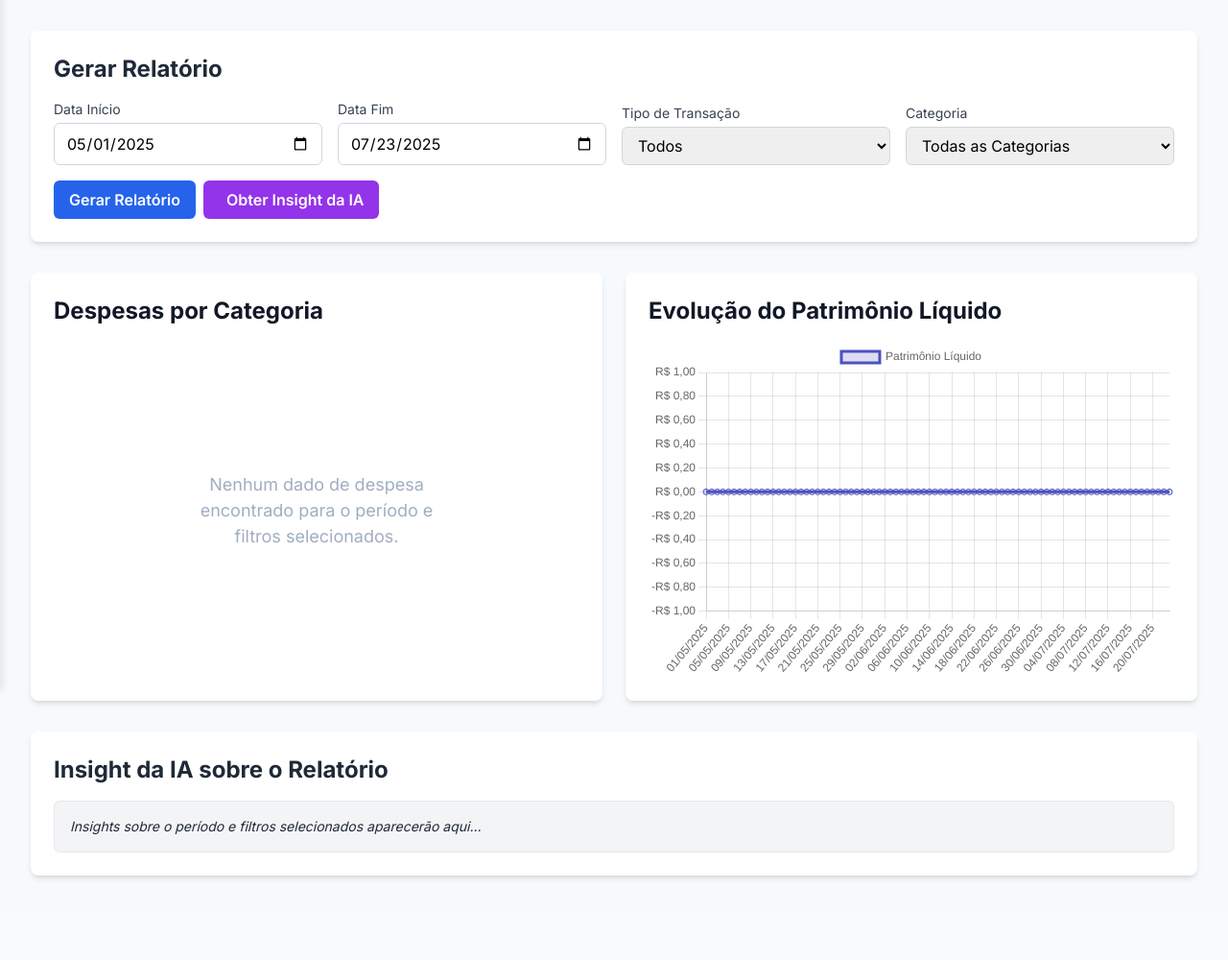
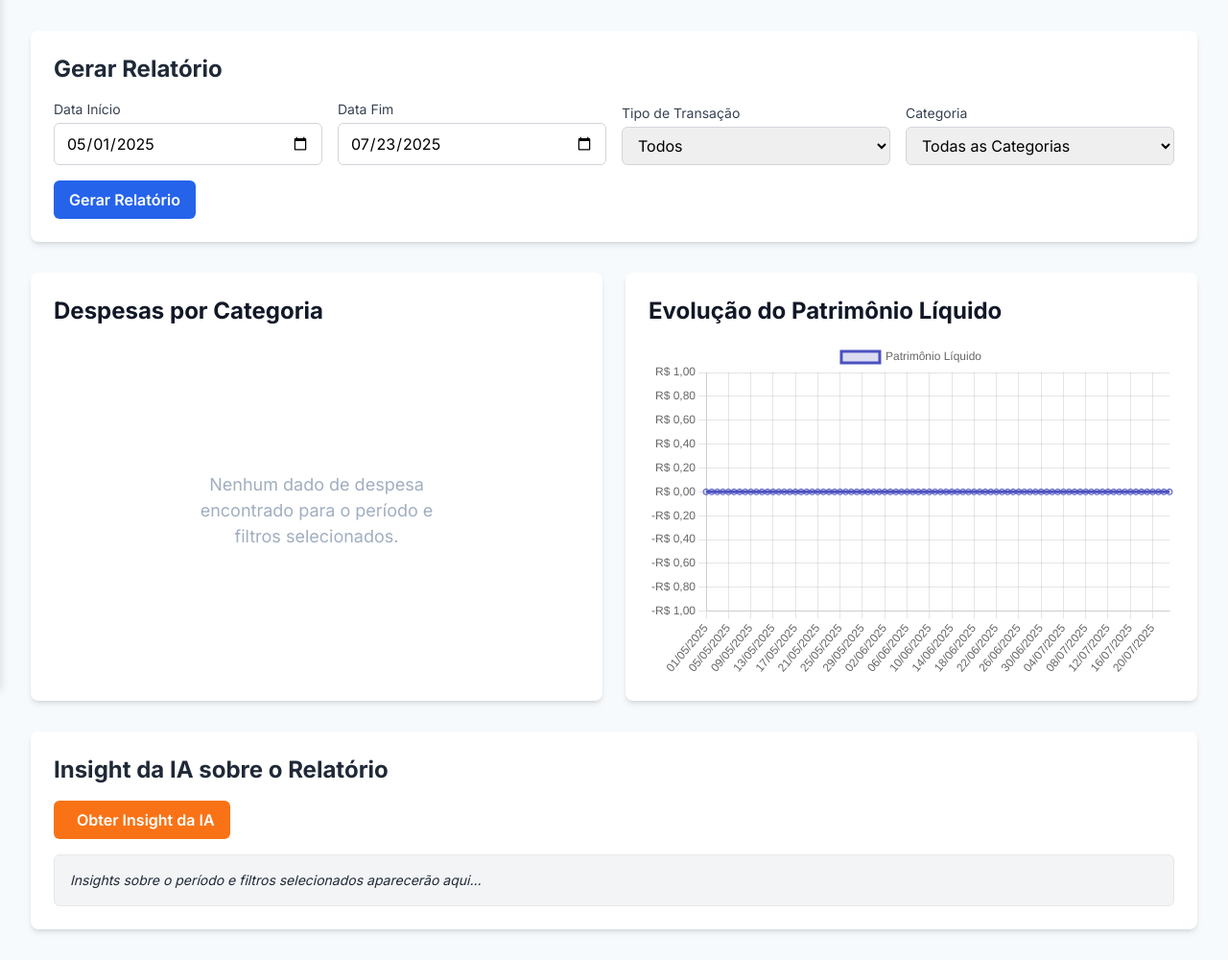
Before and after one commit to txpbm800/app.py, a Flask app: page /reports in a window 1280 px wide. Shown: the part 80-1080 px from the top of the page at 96% size. Before the commit the page ends 996 px from the top, so only its background shows below. Run offline with Flask 3, Linux system fonts and the light colour scheme; the visitor is signed in with stand-in values (Sample User, id 1); data that the repository does not hold is empty; some libraries are stand-ins or nearby versions.

```diff
--- a/templates/profile.html
+++ b/templates/profile.html
@@ -6,7 +6,6 @@
     <title>Perfil - Gestão Financeira Pessoal</title>
     <script src="https://cdn.tailwindcss.com"></script>
     <script src="https://cdn.jsdelivr.net/npm/chart.js"></script>
-    <!-- Link para o Font Awesome via CDN para os ícones -->
     <link rel="stylesheet" href="https://cdnjs.cloudflare.com/ajax/libs/font-awesome/6.0.0-beta3/css/all.min.css" xintegrity="sha512-Fo3rlrZj/k7ujTnHg4CGR2D7kSs0V4LLanw2qksYuRlEzO+tcaEPQogQ0KaoGN26/zrn20ImR1DfuLWnOo7aBA==" crossorigin="anonymous" referrerpolicy="no-referrer" />
     <style>
         @import url('https://fonts.googleapis.com/css2?family=Inter:wght@400;600;700&display=swap');
@@ -154,7 +153,6 @@
             {# Removido: Botões de navegação direta #}
         </header>
 
-        <!-- Sidebar Menu -->
         <div id="sidebar" class="sidebar">
             <div class="p-6">
                 <h2 class="text-xl font-bold text-gray-800 mb-6">Navegação</h2>
@@ -183,7 +181,6 @@
                 </nav>
             </div>
         </div>
-        <!-- Overlay para fechar o sidebar ao clicar fora -->
         <div id="sidebar-overlay" class="sidebar-overlay" onclick="toggleSidebar()"></div>
 
         <img id="profile-picture" src="{{ current_user.profile_picture_url or 'https://placehold.co/100x100/aabbcc/ffffff?text=PF' }}" alt="Foto de Perfil" class="profile-pic">
@@ -222,7 +219,7 @@
                 <div class="p-3 bg-blue-50 rounded-lg">Saldo: <br><span id="monthly-balance" class="font-bold text-blue-700 text-lg">R$ 0,00</span></div>
             </div>
 
-            <button onclick="getAiInsight()" class="w-full max-w-sm mx-auto bg-purple-600 hover:bg-purple-700 text-white font-semibold py-2 px-4 rounded-md transition-colors flex items-center justify-center space-x-2">
+            <button onclick="getAiInsight()" class="w-full max-w-sm mx-auto bg-orange-500 hover:bg-orange-600 text-white font-semibold py-2 px-4 rounded-md transition-colors flex items-center justify-center space-x-2">
                 <span id="ai-spinner" class="hidden loading-spinner"></span>
                 <span id="ai-button-text">Obter Insight da IA</span>
             </button>
--- a/templates/reports.html
+++ b/templates/reports.html
@@ -6,7 +6,6 @@
     <title>Relatórios - Gestão Financeira Pessoal</title>
     <script src="https://cdn.tailwindcss.com"></script>
     <script src="https://cdn.jsdelivr.net/npm/chart.js"></script>
-    <!-- Link para o Font Awesome via CDN para os ícones -->
     <link rel="stylesheet" href="https://cdnjs.cloudflare.com/ajax/libs/font-awesome/6.0.0-beta3/css/all.min.css" xintegrity="sha512-Fo3rlrZj/k7ujTnHg4CGR2D7kSs0V4LLanw2qksYuRlEzO+tcaEPQogQ0KaoGN26/zrn20ImR1DfuLWnOo7aBA==" crossorigin="anonymous" referrerpolicy="no-referrer" />
     <style>
         @import url('https://fonts.googleapis.com/css2?family=Inter:wght@400;600;700&display=swap');
@@ -92,7 +91,6 @@
             </nav>
         </header>
 
-        <!-- Sidebar Menu -->
         <div id="sidebar" class="sidebar">
             <div class="p-6">
                 <h2 class="text-xl font-bold text-gray-800 mb-6">Navegação</h2>
@@ -121,7 +119,6 @@
                 </nav>
             </div>
         </div>
-        <!-- Overlay para fechar o sidebar ao clicar fora -->
         <div id="sidebar-overlay" class="sidebar-overlay" onclick="toggleSidebar()"></div>
 
         {% with messages = get_flashed_messages(with_categories=true) %}
@@ -170,10 +167,6 @@
                     <button type="button" onclick="fetchReportDataAndRenderCharts()" class="bg-blue-600 hover:bg-blue-700 text-white font-semibold py-2 px-4 rounded-md transition-colors">
                         Gerar Relatório
                     </button>
-                    <button type="button" onclick="getAiReportInsight()" class="bg-purple-600 hover:bg-purple-700 text-white font-semibold py-2 px-4 rounded-md transition-colors flex items-center justify-center space-x-2">
-                        <span id="ai-report-spinner" class="hidden loading-spinner"></span>
-                        <span id="ai-report-button-text">Obter Insight da IA</span>
-                    </button>
                 </div>
             </form>
         </div>
@@ -201,6 +194,10 @@
 
         <div class="bg-white rounded-lg shadow-md p-6 mt-8">
             <h2 class="text-2xl font-bold text-gray-800 mb-4">Insight da IA sobre o Relatório</h2>
+            <button type="button" onclick="getAiReportInsight()" class="mb-4 bg-orange-500 hover:bg-orange-600 text-white font-semibold py-2 px-4 rounded-md transition-colors flex items-center justify-center space-x-2">
+                <span id="ai-report-spinner" class="hidden loading-spinner"></span>
+                <span id="ai-report-button-text">Obter Insight da IA</span>
+            </button>
             <div id="ai-report-insight-output" class="p-4 bg-gray-100 rounded-md text-left text-gray-800 text-sm italic border border-gray-200">
                 Insights sobre o período e filtros selecionados aparecerão aqui...
             </div>
```
